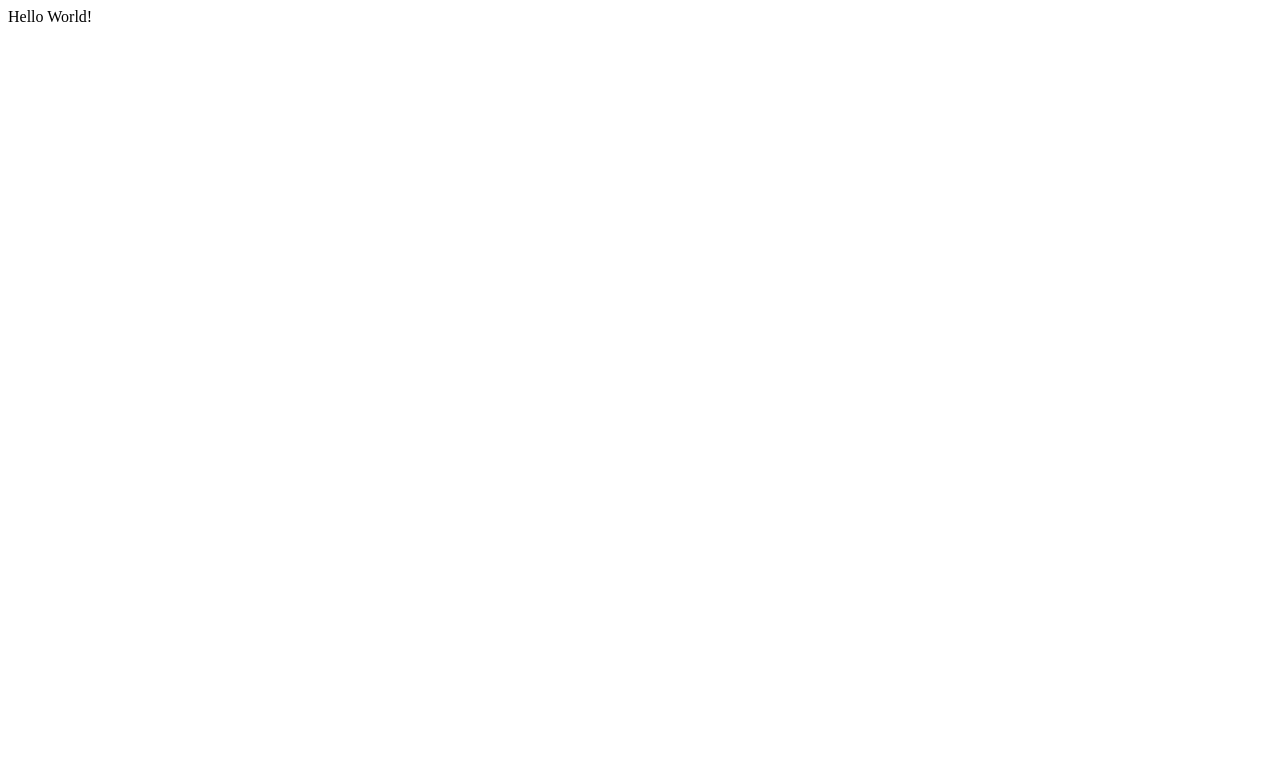
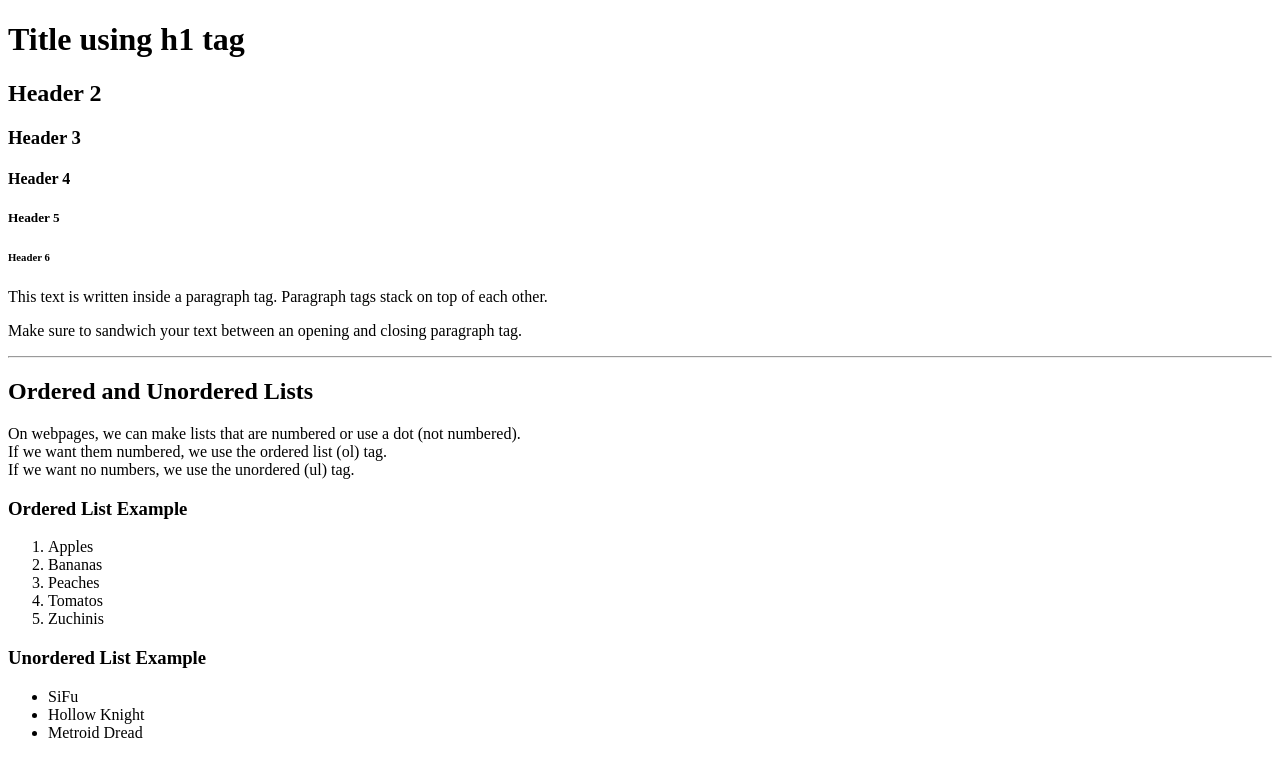
Before and after one commit to DanielleE7/Yearbook-2023-2024, a plain HTML site: page index.html in a window 1280 px wide. Drawn offline with Linux system fonts and the light colour scheme.

Commit message:
Add files via upload

```diff
--- a/index.html
+++ b/index.html
@@ -1 +1,60 @@
-Hello World!
+<!DOCTYPE html>
+<html lang="en">
+<!--Comments in HTML are written like this-->
+<!--Comments are used to annotate your code and to label sections-->
+<!--Comments cannot be seen on a web page-->
+<head>
+    <!--The head tag contains librarys we want to link to as well as-->
+    <!--The title of the webpage-->
+
+<!--MOST html elements have an open tag and a close tag-->
+<!--THe tags typically sandwich the text-->
+    <title>My First Web Page</title>
+</head>
+<!--The body contains all the information we wish to display on our page-->
+<body>
+    <h1>Title using h1 tag</h1>
+    <h2>Header 2</h2>
+    <h3>Header 3</h3>
+    <h4>Header 4</h4>
+    <h5>Header 5</h5>
+    <h6>Header 6</h6>
+    <!--A <p> tag is a paragraph tag-->
+    <p>
+        This text is written inside a paragraph tag.
+        Paragraph tags stack on top of each other.
+    </p>
+    <p>Make sure to sandwich your text between an opening and closing paragraph tag.</p>
+    <!--<hr> is a horizontal ruler-->
+    <hr>
+
+    <h2>Ordered and Unordered Lists</h2>
+    <p>
+        <!--<br> tag does not have a closing tag-->
+        On webpages, we can make lists that are numbered or use a dot (not numbered).<br>
+        If we want them numbered, we use the ordered list (ol) tag.<br>
+        If we want no numbers, we use the unordered (ul) tag.<br>
+    </p>
+
+    <!--Ordered list example-->
+    <h3>Ordered List Example</h3>
+    <ol>
+        <!--Elements within a list are inside <li> tags-->
+        <!--<li tags are list them item tags-->
+        <li>Apples</li>
+        <li>Bananas</li>
+        <li>Peaches</li>
+        <li>Tomatos</li>
+        <li>Zuchinis</li>
+    </ol>
+
+    <!--Unordered List-->
+    <h3>Unordered List Example</h3>
+    <ul>
+        <li>SiFu</li>
+        <li>Hollow Knight</li>
+        <li>Metroid Dread</li>
+    </ul>
+
+</body>
+</html>
```
